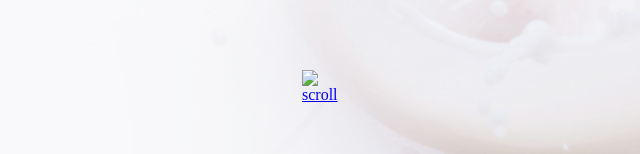
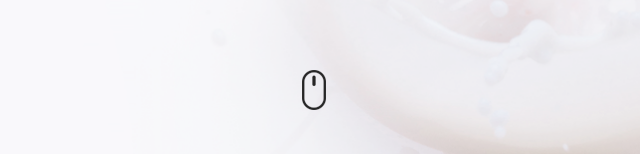
Before and after one commit to InnaGor/Lessons-10-17, a plain HTML site: page index.html in a window 1280 px wide. Shown: the part 646-800 px from the top of the page, 338-978 px from the left. Drawn offline with Linux system fonts and the light colour scheme; the site is published under a folder, as on GitHub Pages, so addresses that start at the root find nothing; files whose address does not match are found by name.

Commit message:
track to img has corrected

```diff
--- a/index.html
+++ b/index.html
@@ -43,7 +43,7 @@
                 exercitation ullamco.</p>
             <a href="https://www.latestfreestuff.co.uk/" target="blank">GET FREE NOW</a>
         </div>
-        <a href="#about-us"><img src="/img/1scroll.png" alt="scroll" id="scroll"></a>
+        <a href="#about-us"><img src="./img/1scroll.png" alt="scroll" id="scroll"></a>
     </div>
     <div id="about-us">
         <img src="./img/2cup.png" alt="cup">
```
